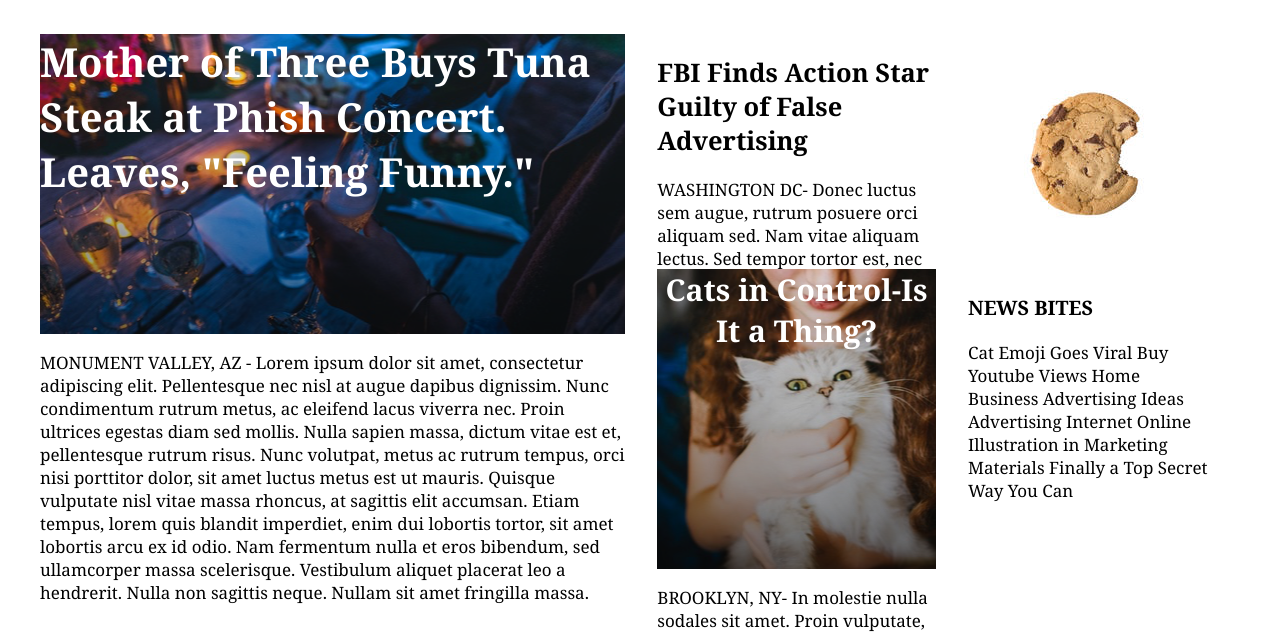
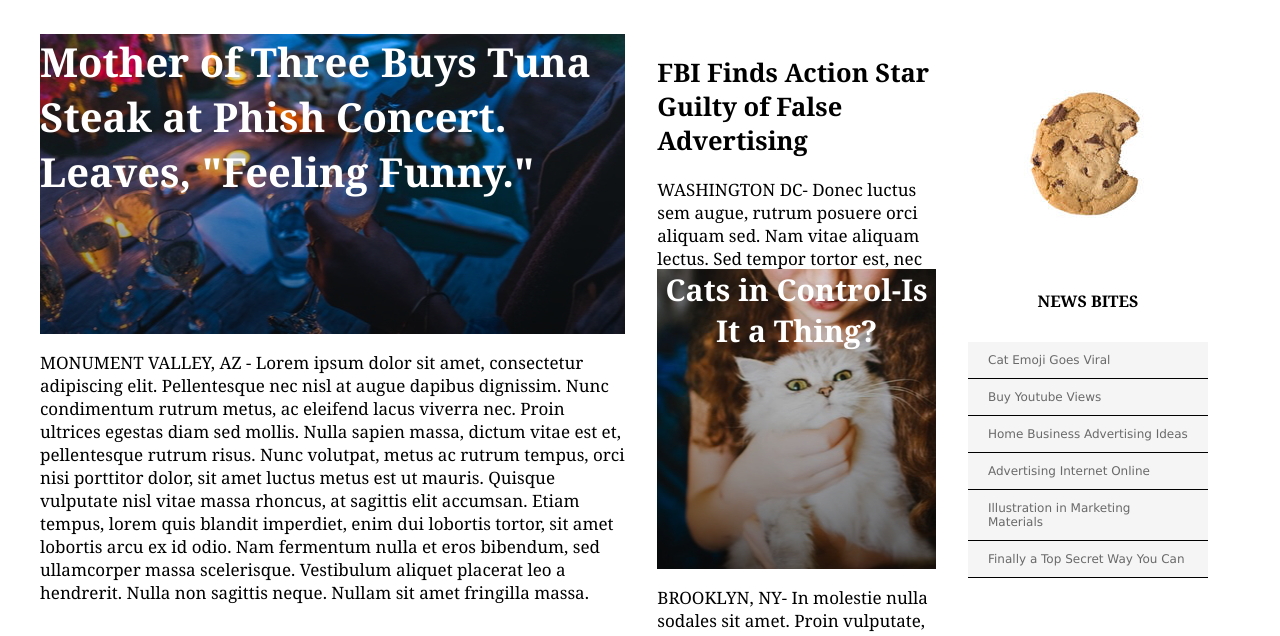
Before and after one commit to hobbes179/MY_Times, a plain HTML site: page index.html in a window 1280 px wide. Shown: the part 87-723 px from the top of the page. Drawn offline with Linux system fonts and the light colour scheme.

Commit message:
add formatting for small column

```diff
--- a/index.html
+++ b/index.html
@@ -79,7 +79,12 @@
         <img src="./resources/img-news-bite.png" alt="cookie" />
         <div class="newsbites">
           <h3>NEWS BITES</h3>
-          <p>Cat Emoji Goes Viral Buy Youtube Views Home Business Advertising Ideas Advertising Internet Online Illustration in Marketing Materials Finally a Top Secret Way You Can</p>
+          <span>Cat Emoji Goes Viral</span>
+          <span>Buy Youtube Views</span>
+          <span>Home Business Advertising Ideas</span>
+          <span>Advertising Internet Online</span>
+          <span>Illustration in Marketing Materials</span>
+          <span>Finally a Top Secret Way You Can</span>
         </div>
       </div>
 
--- a/resources/style.css
+++ b/resources/style.css
@@ -52,10 +52,6 @@ main {
   font-size: 17px;
   top: 81px;
   width: 1200px;
-}
-
-news {
-  display:flex;
 }
 
 .column {
@@ -114,3 +110,25 @@ news {
 .half {
   width: 48%;
 }
+
+.newsbites {
+  display: flex;
+  flex-direction: column;
+  justify-content: center;
+}
+
+.newsbites h3 {
+  font-size: 16px;
+  text-align: center;
+  font-weight: bold;
+  margin-bottom: 30px;
+}
+
+.newsbites span {
+  border-bottom: 1px solid black;
+  padding: 11px 20px;
+  background-color: whitesmoke;
+  color: dimgray;
+  font-family: Verdana;
+  font-size: 12px;
+}
```
